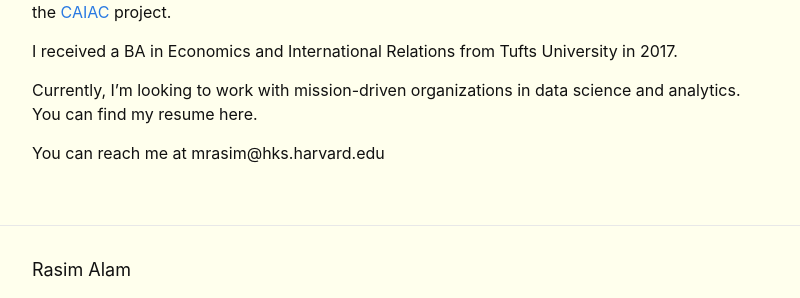
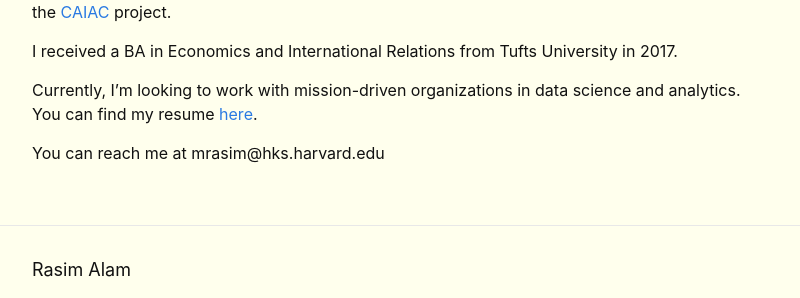
Before and after one commit to rasim321/rasimalam, a Jekyll site: the page built from about.markdown, in a window 1280 px wide. Shown: the part 937-1235 px from the top of the page, without its empty margins (238-1038 px from the left). Built offline with Jekyll 4.4.1, drawn with Linux system fonts in a browser that asks for light colours; part of the change alters nothing that is shown.

```diff
--- a/about.markdown
+++ b/about.markdown
@@ -14,6 +14,6 @@ Most recently, I wrote about the challenges and opportunities that frontier tech
 
 I received a BA in Economics and International Relations from Tufts University in 2017.
 
-Currently, I'm looking to work with mission-driven organizations in data science and analytics. You can find my resume here.
+Currently, I'm looking to work with mission-driven organizations in data science and analytics. You can find my resume [here](files\web_resume.pdf).
 
 You can reach me at mrasim@hks.harvard.edu
```
